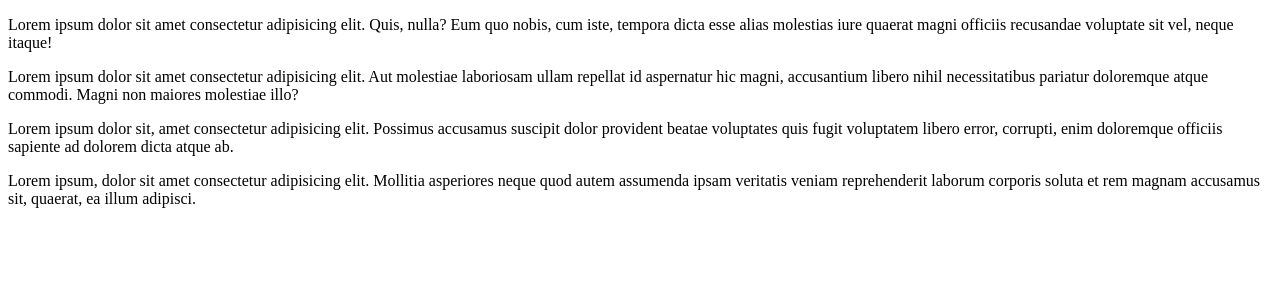
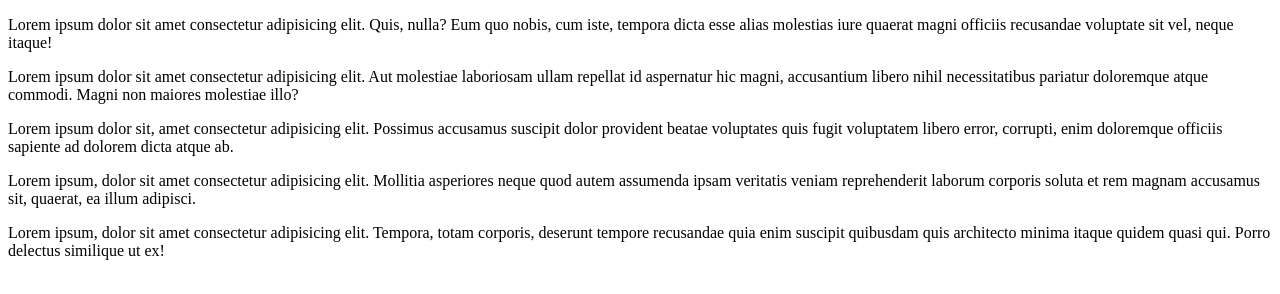
Before and after one commit to Firat-Bayram/GitKullanimOrnek, a plain HTML site: page index.html in a window 1280 px wide. Drawn offline with Linux system fonts and the light colour scheme.

Commit message:
3.commit

```diff
--- a/index.html
+++ b/index.html
@@ -11,5 +11,6 @@
     <p>Lorem ipsum dolor sit amet consectetur adipisicing elit. Aut molestiae laboriosam ullam repellat id aspernatur hic magni, accusantium libero nihil necessitatibus pariatur doloremque atque commodi. Magni non maiores molestiae illo?</p>
     <p>Lorem ipsum dolor sit, amet consectetur adipisicing elit. Possimus accusamus suscipit dolor provident beatae voluptates quis fugit voluptatem libero error, corrupti, enim doloremque officiis sapiente ad dolorem dicta atque ab.</p>
     <p>Lorem ipsum, dolor sit amet consectetur adipisicing elit. Mollitia asperiores neque quod autem assumenda ipsam veritatis veniam reprehenderit laborum corporis soluta et rem magnam accusamus sit, quaerat, ea illum adipisci.</p>
+<p>Lorem ipsum, dolor sit amet consectetur adipisicing elit. Tempora, totam corporis, deserunt tempore recusandae quia enim suscipit quibusdam quis architecto minima itaque quidem quasi qui. Porro delectus similique ut ex!</p>
 </body>
 </html>
```
